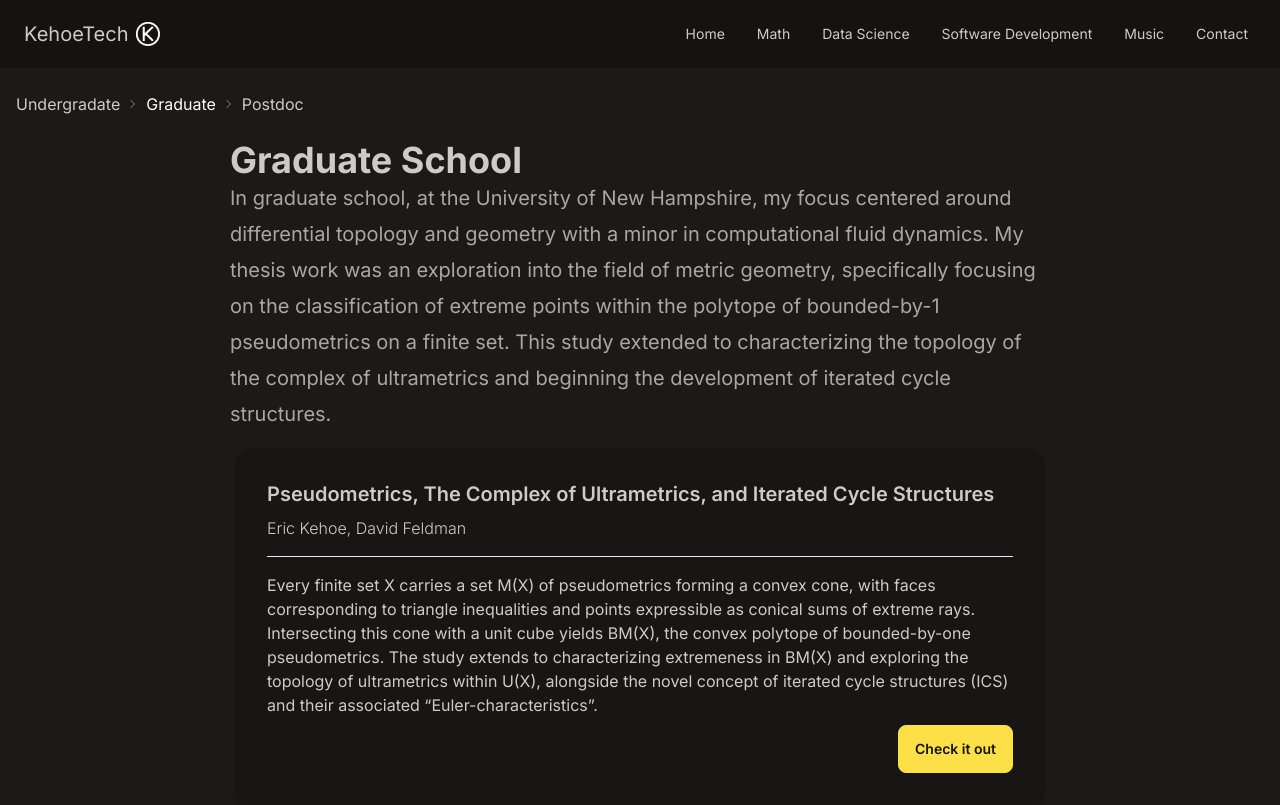
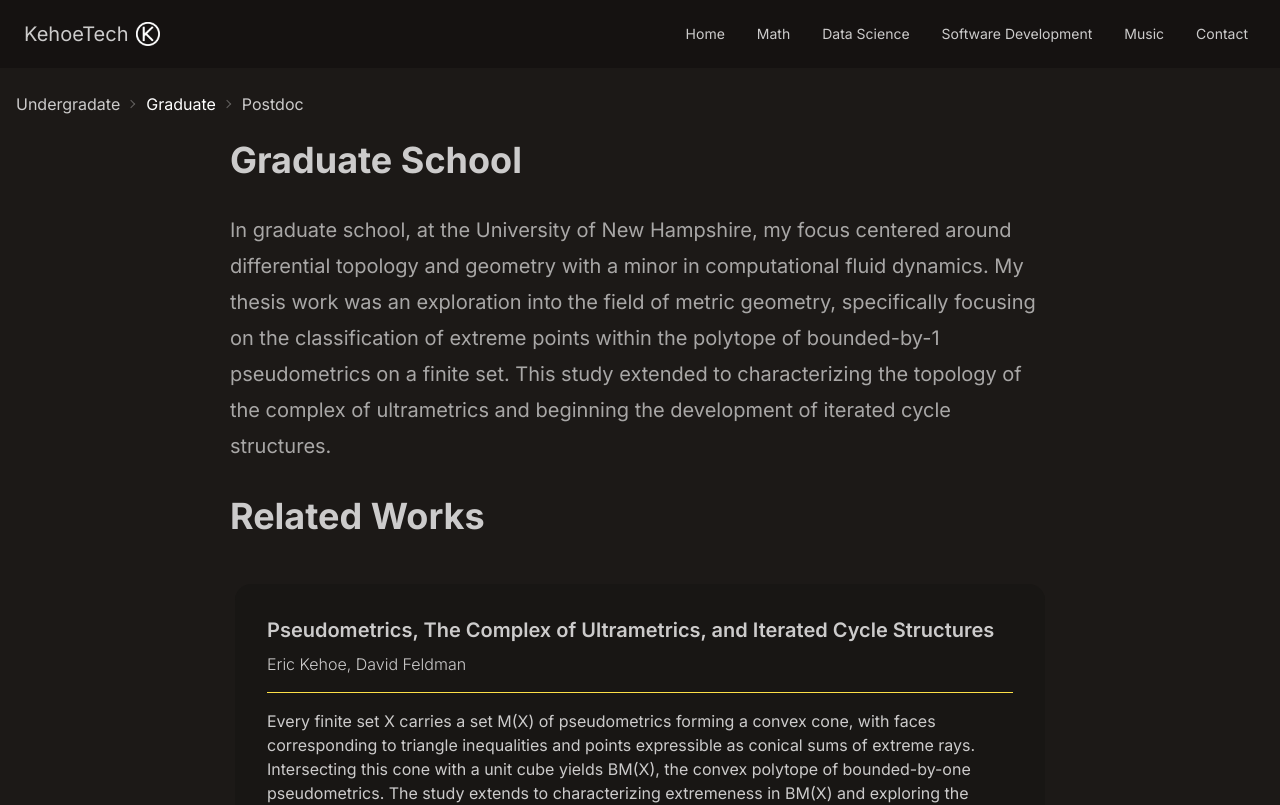
Before and after one commit to ekehoe32/portfolio, a Next.js app: page /math/graduate in a window 1280 px wide. Shown: the top 805 px of the page. Built offline with nearby package versions, Linux system fonts and the light colour scheme.

Commit message:
added more style

```diff
--- a/app/math/[section]/page.tsx
+++ b/app/math/[section]/page.tsx
@@ -19,6 +19,7 @@ export default async function Page({ params }: PageProps) {
       <article className="prose lg:prose-xl">
         <h2>{sectionDetails.title}</h2>
         {sectionDetails.paragraph}
+        <h2 className="py-8">Related Works</h2>
       </article>
       <div className="grid grid-cols-1 lg:max-w-[810px]">
         <div className="carousel w-full">
--- a/app/ui/publication-card.tsx
+++ b/app/ui/publication-card.tsx
@@ -36,7 +36,7 @@ export default function PublicationCard({
         <div>
           <p className="font-light">{authors.join(", ")}</p>
         </div>
-        <hr className="my-2" />
+        <hr className="my-2 border-accent" />
         {/* <p className="font-light">{university}</p> */}
         <p>{abstract}</p>
         <div className="card-actions justify-end">
```
